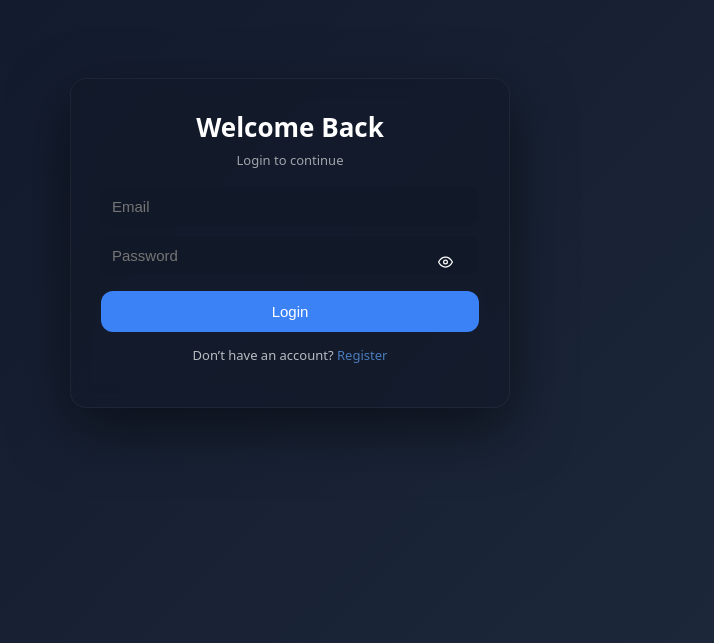
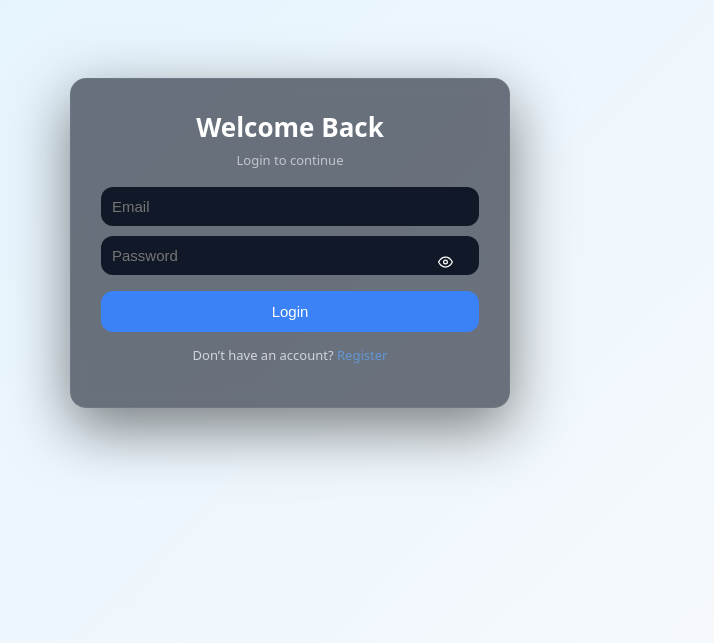
Before and after one commit to Brandonp584/To-Do-List, a React (Vite) app in the folder client/: page / in a window 1280 px wide. Shown: the part 157-800 px from the top of the page, without its empty margins (350-1064 px from the left). Built offline with nearby package versions, Linux system fonts and the light colour scheme.

Commit message:
changed clour of background in auth

```diff
--- a/client/src/styles/auth.css
+++ b/client/src/styles/auth.css
@@ -17,7 +17,7 @@
     justify-content: center;
     align-items: center;
     padding: 16px;
-    background: linear-gradient(135deg, #0f172a, #1e293b);
+    background: linear-gradient(135deg, #e0f2fe, #f8fafc);
     font-family: system-ui, -apple-system, sans-serif;
 }
 
```
